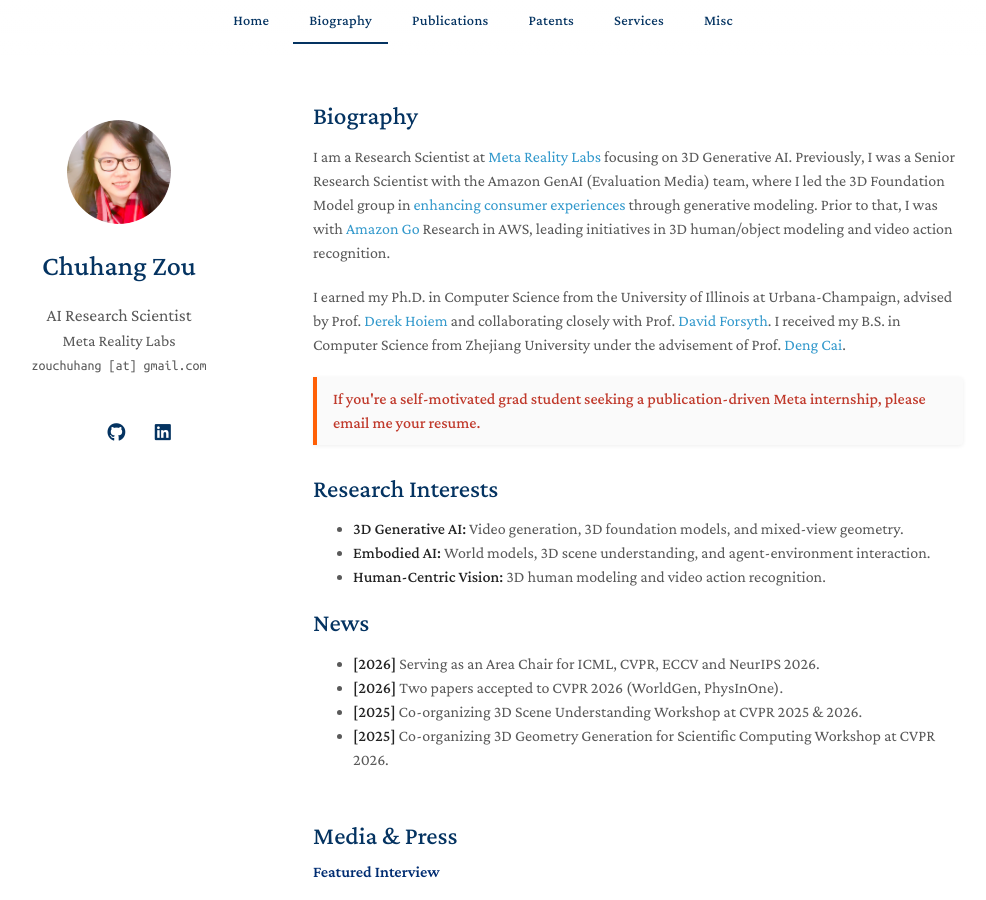
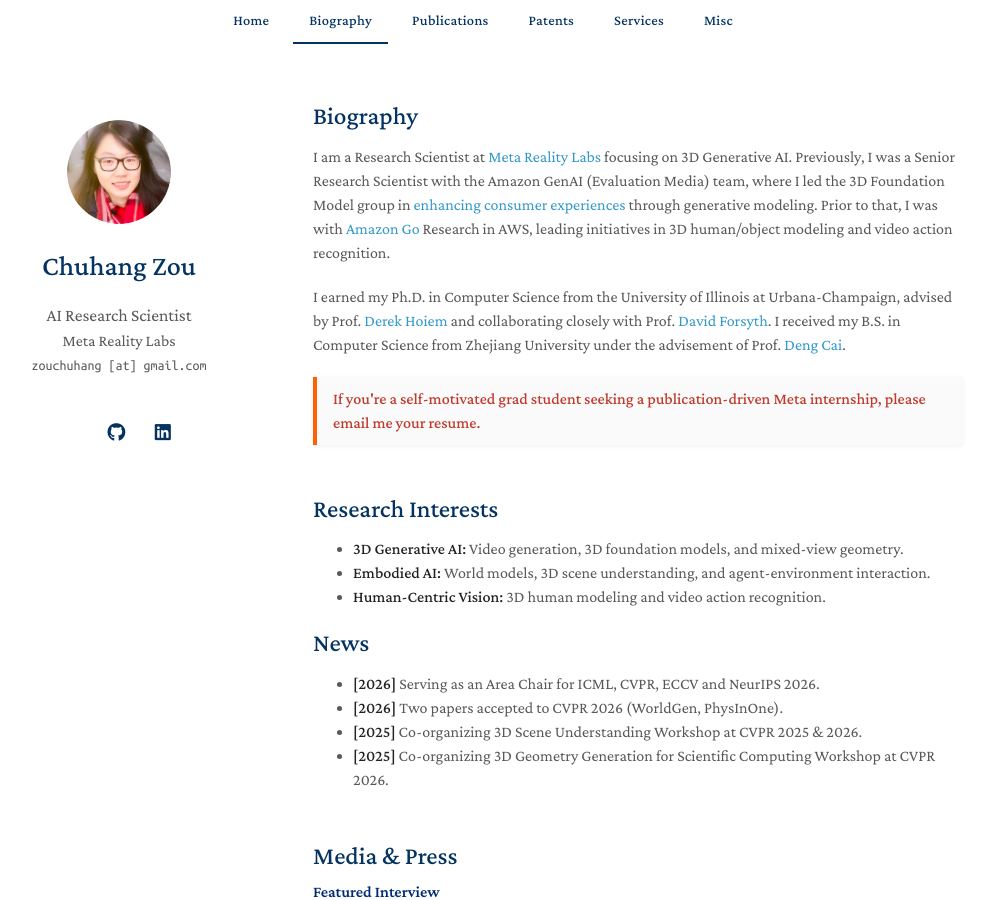
Before and after one commit to zouchuhang/zouchuhang.github.io, a Jekyll site: the page built from index.md, in a window 1280 px wide and 900 px high. Shown: the whole window, without its empty margins (157-1143 px from the left). Built offline with Jekyll 4.4.1, drawn with Linux system fonts in a browser that asks for light colours; a style sheet for code colours, icons or effects is not loaded.

Commit message:
Increase spacing between internship callout and Research Interests to 50px

```diff
--- a/index.md
+++ b/index.md
@@ -8,7 +8,7 @@ I am a Research Scientist at [Meta Reality Labs](https://about.meta.com/realityl
 
 I earned my Ph.D. in Computer Science from the University of Illinois at Urbana-Champaign, advised by Prof. [Derek Hoiem](http://dhoiem.cs.illinois.edu/) and collaborating closely with Prof. [David Forsyth](http://luthuli.cs.uiuc.edu/~daf/). I received my B.S. in Computer Science from Zhejiang University under the advisement of Prof. [Deng Cai](http://www.cad.zju.edu.cn/home/dengcai/).
 
-<div style="border-left: 4px solid #FF5F05; padding: 10px 16px; background-color: #fafafa; color: #333; border-radius: 0 4px 4px 0; box-shadow: 0 1px 4px rgba(0,0,0,0.07); margin-bottom: 30px;">
+<div style="border-left: 4px solid #FF5F05; padding: 10px 16px; background-color: #fafafa; color: #333; border-radius: 0 4px 4px 0; box-shadow: 0 1px 4px rgba(0,0,0,0.07); margin-bottom: 50px;">
 <strong style="color:#c0392b;">If you're a self-motivated grad student seeking a publication-driven Meta internship, please email me your resume.</strong>
 </div>
 
```
